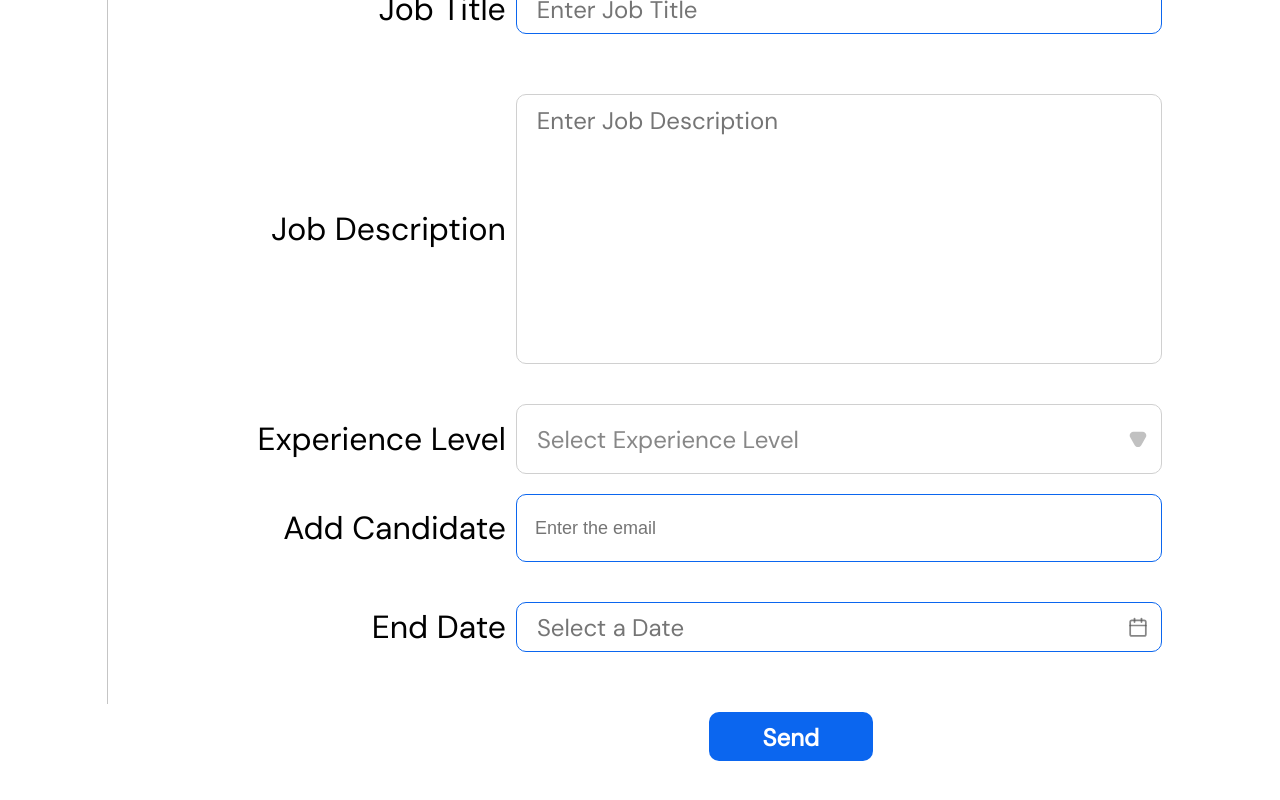
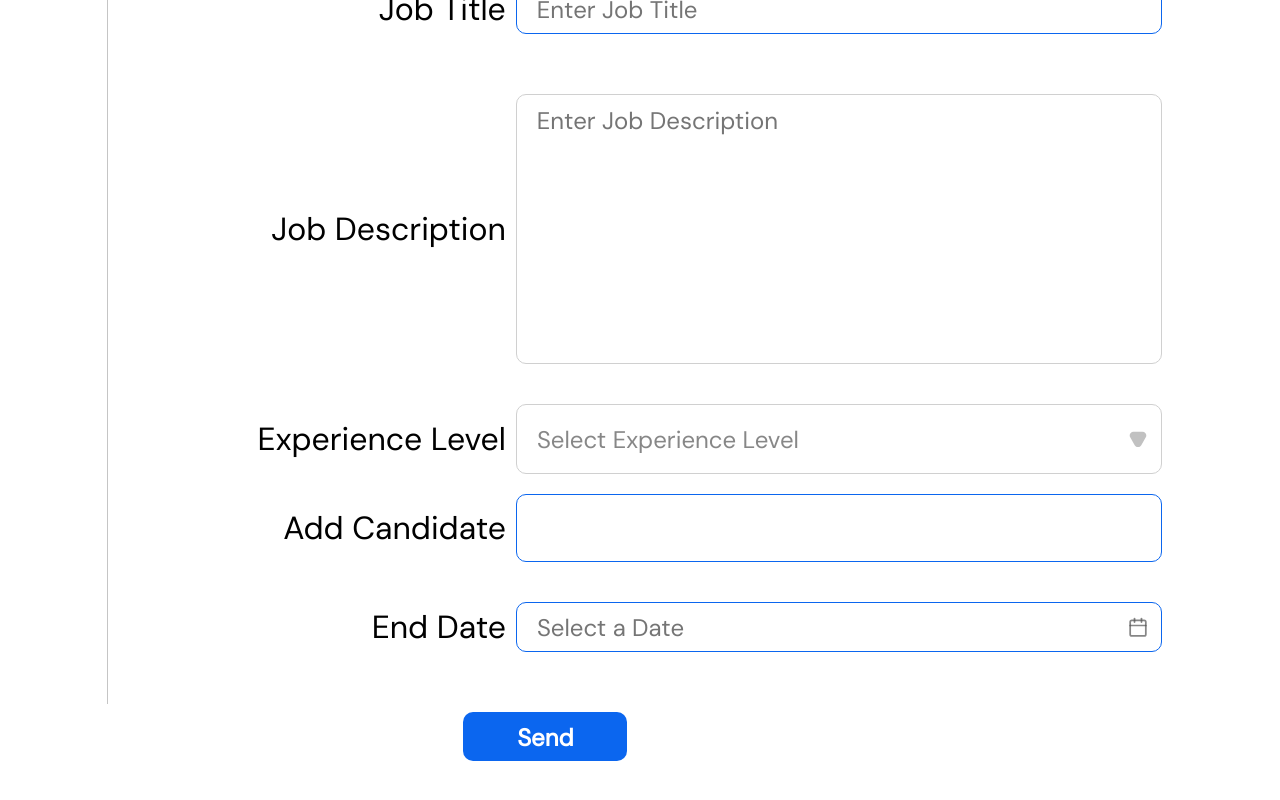
Before and after one commit to yashjain0827/react-jon-board, a React (Create React App) app: page /create-interview in a window 1280 px wide. Shown: the part 232-1032 px from the top of the page. Built offline with nearby package versions, Linux system fonts and the light colour scheme.

Commit message:
send button remian

```diff
--- a/src/components/CreateInterview.js
+++ b/src/components/CreateInterview.js
@@ -1,7 +1,7 @@
 import React, { useState } from "react";
 import { useNavigate } from "react-router-dom";
-import Header from "../components/Header"; // Common Header Component
-import Sidebar from "../components/Sidebar"; // Common Sidebar Component
+import Header from "../components/Header";
+import Sidebar from "../components/Sidebar";
 import DateIcon from "../img/date.svg";
 import DropIcon from "../img/dropdown.svg";
 import axios from "axios";
@@ -12,8 +12,9 @@ const CreateInterview = () => {
   const [jobDescription, setJobDescription] = useState("");
   const [experienceLevel, setExperienceLevel] = useState("");
   const [candidateEmails, setCandidateEmails] = useState([]);
-  const [candidateEmail, setCandidateEmail] = useState([]);
+  const [candidateEmail, setCandidateEmail] = useState("");
   const [endDate, setEndDate] = useState("");
+  const [loading, setLoading] = useState(false);
 
   const handleAddEmail = (e) => {
     if (e.key === "Enter" && candidateEmail) {
@@ -29,6 +30,7 @@ const CreateInterview = () => {
 
   const handleSubmit = async (e) => {
     e.preventDefault();
+    setLoading(true);
 
     const token = localStorage.getItem("token");
     const decodedToken = token ? JSON.parse(atob(token.split(".")[1])) : null;
@@ -36,6 +38,7 @@ const CreateInterview = () => {
 
     if (!companyId) {
       console.error("Company ID is not available.");
+      setLoading(false);
       return;
     }
 
@@ -69,6 +72,8 @@ const CreateInterview = () => {
         "Error creating job: " +
           (error.response?.data?.message || "Please try again later.")
       );
+    } finally {
+      setLoading(false);
     }
   };
 
@@ -88,6 +93,7 @@ const CreateInterview = () => {
                   placeholder="Enter Job Title"
                   value={jobTitle}
                   onChange={(e) => setJobTitle(e.target.value)}
+                  disabled={loading}
                 />
               </div>
 
@@ -98,6 +104,7 @@ const CreateInterview = () => {
                   placeholder="Enter Job Description"
                   value={jobDescription}
                   onChange={(e) => setJobDescription(e.target.value)}
+                  disabled={loading}
                 />
               </div>
 
@@ -168,9 +175,14 @@ const CreateInterview = () => {
 
               <button
                 type="submit"
-                style={{ ...styles.submitButton, alignSelf: "flex-end" }}
+                style={styles.submitButton }
+                disabled={loading}
               >
-                Send
+                {loading ? (
+                  <div className="loader"></div>
+                ) : (
+                  "Send"
+                )}
               </button>
             </form>
           </div>
@@ -212,7 +224,7 @@ const styles = {
     display: "flex",
     justifyContent: "space-between",
     alignItems: "center",
-    width: "944px", // Fixed typo from "widthe" to "width"
+    width: "944px",
   },
   label: {
     fontSize: "32px",
@@ -224,7 +236,7 @@ const styles = {
     width: "291px",
   },
   input: {
-    padding: "10px 20px ", // Adjust padding for icon space
+    padding: "10px 20px ",
     borderRadius: "10px",
     border: "1px solid #0B66EF",
     fontSize: "24px",
@@ -232,25 +244,25 @@ const styles = {
     height: "50px",
     color: "#535353B2",
     fontFamily: "DM Sans, sans-serif",
-    margin: "20px 0", // Uniform margin
-    boxSizing: "border-box", // Prevents padding/border from affecting width
+    margin: "20px 0",
+    boxSizing: "border-box",
   },
   input2: {
-    padding: "10px 20px ", // Adjust padding for icon space
+    padding: "10px 20px ",
     borderRadius: "10px",
     border: "1px solid #0B66EF",
     fontSize: "24px",
-    width: "100%", // Ensure it fills the wrapper
+    width: "100%",
     height: "50px",
     color: "#535353B2",
     fontFamily: "DM Sans, sans-serif",
     margin: "20px 0",
     boxSizing: "border-box",
     cursor: "pointer",
-    appearance: "none", // Ensure consistency across browsers
+    appearance: "none",
   },
   textarea: {
-    padding: "10px 20px ", // Adjust padding for icon space
+    padding: "10px 20px ",
     borderRadius: "10px",
     border: "1px solid #D0D0D0",
     fontSize: "24px",
@@ -258,26 +270,26 @@ const styles = {
     height: "270px",
     color: "#535353B2",
     fontFamily: "DM Sans, sans-serif",
-    margin: "20px 0", // Uniform margin
+    margin: "20px 0",
     boxSizing: "border-box",
-    resize: "none", // Optional to prevent resizing
+    resize: "none",
   },
   select: {
-    appearance: "none", // Hide default arrow
+    appearance: "none",
     WebkitAppearance: "none",
     MozAppearance: "none",
     height: "70px",
-    padding: "10px 20px ", // Adjust padding for icon space
+    padding: "10px 20px ",
     borderRadius: "10px",
     border: "1px solid #D0D0D0",
     fontSize: "24px",
-    width: "100%", // Ensure it fills the wrapper
+    width: "100%",
     backgroundColor: "#ffff",
     fontFamily: "DM Sans, sans-serif",
     fontWeight: "400",
     color: "#535353B2",
     boxSizing: "border-box",
-    cursor: "pointer", // Optional to ensure it looks clickable
+    cursor: "pointer",
   },
 
   submitButton: {
@@ -295,12 +307,13 @@ const styles = {
     fontWeight: "700",
     fontFamily: "DM Sans, sans-serif",
   },
+
   svgIcon: {
     position: "absolute",
-    right: "15px", // Adjust for padding
+    right: "15px",
     top: "50%",
-    transform: "translateY(-50%)", // Center vertically
-    pointerEvents: "none", // Prevent interference with clicks
+    transform: "translateY(-50%)",
+    pointerEvents: "none",
     width: "18px",
     height: "20px",
   },
@@ -352,6 +365,18 @@ const styles = {
     backgroundColor: "#DADADA",
     marginRight: "10px",
   },
+  loader: {
+    border: "4px solid rgba(255, 255, 255, 0.3)",
+    borderRadius: "50%",
+    borderTop: "4px solid #ffffff",
+    width: "16px",
+    height: "16px",
+    animation: "spin 1s linear infinite",
+  },
+  '@keyframes spin': {
+    '0%': { transform: 'rotate(0deg)' },
+    '100%': { transform: 'rotate(360deg)' }
+  }
 };
 
 export default CreateInterview;
```
